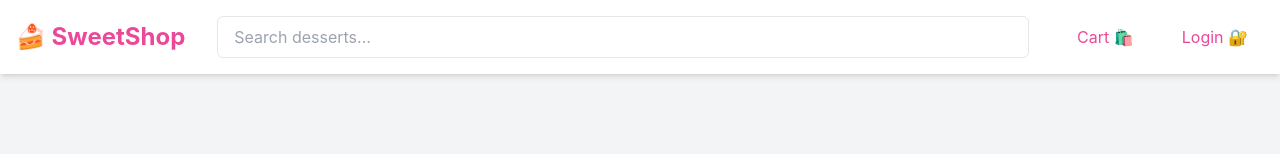
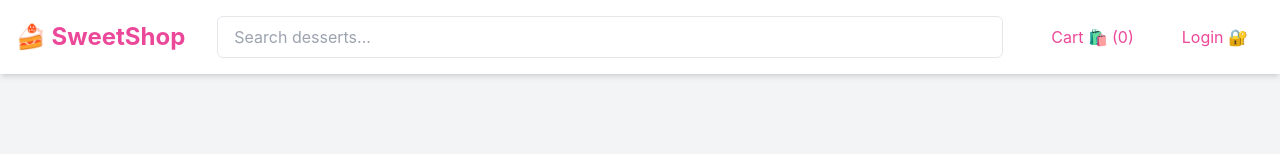
Before and after one commit to ich-20211101/ecommerce, a React (Create React App) app in the folder frontend/: page /cart in a window 1280 px wide. Shown: the top 154 px of the page. Built offline with nearby package versions, Linux system fonts and the light colour scheme.

Commit message:
Add cart quantity

```diff
--- a/frontend/src/components/layout/Header.js
+++ b/frontend/src/components/layout/Header.js
@@ -1,7 +1,10 @@
-import React from 'react';
+import React, { useContext } from 'react';
 import { Link } from 'react-router-dom';
+import { CartContext } from '../../contexts/CartContext';
 
 function Header() {
+  const { cartQuantity } = useContext(CartContext);
+
   return (
     <header className="bg-white shadow-md">
       <div className="container mx-auto flex justify-between items-center p-4">
@@ -20,12 +23,13 @@ function Header() {
         </div>
 
         {/* 장바구니 + 로그인 버튼 */}
-        <div className="flex items-center space-x-4">
+        <div className="flex items-center space-x-4 relative">
           <Link
             to="/cart"
-            className="px-4 py-2 text-pink-500 rounded hover:underline"
+            className="relative px-4 py-2 text-pink-500 rounded hover:underline"
           >
             Cart 🛍️
+            <span className="ml-1">({cartQuantity})</span>
           </Link>
           <Link
             to="/login"
--- a/frontend/src/contexts/CartContext.js
+++ b/frontend/src/contexts/CartContext.js
@@ -32,8 +32,11 @@ export function CartProvider({ children }) {
     setCartItems([]);
   };
 
+  // 장바구니 총 수량 계산
+  const cartQuantity = cartItems.reduce((sum, item) => sum + (item.quantity || 1), 0);
+
   return (
-    <CartContext.Provider value={{ cartItems, addToCart, removeFromCart, clearCart }}>
+    <CartContext.Provider value={{ cartItems, addToCart, removeFromCart, clearCart, cartQuantity }}>
       {children}
     </CartContext.Provider>
   );
```
